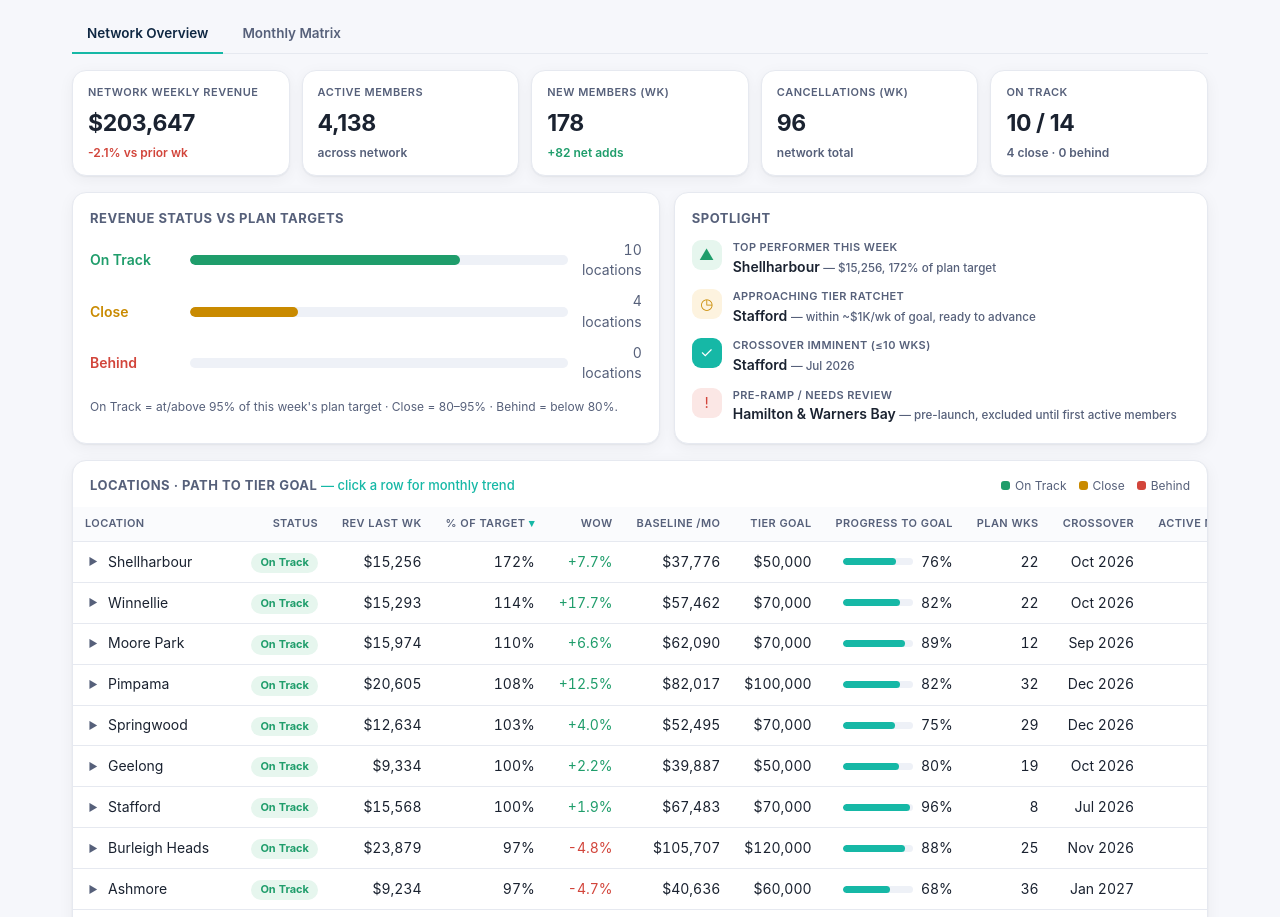
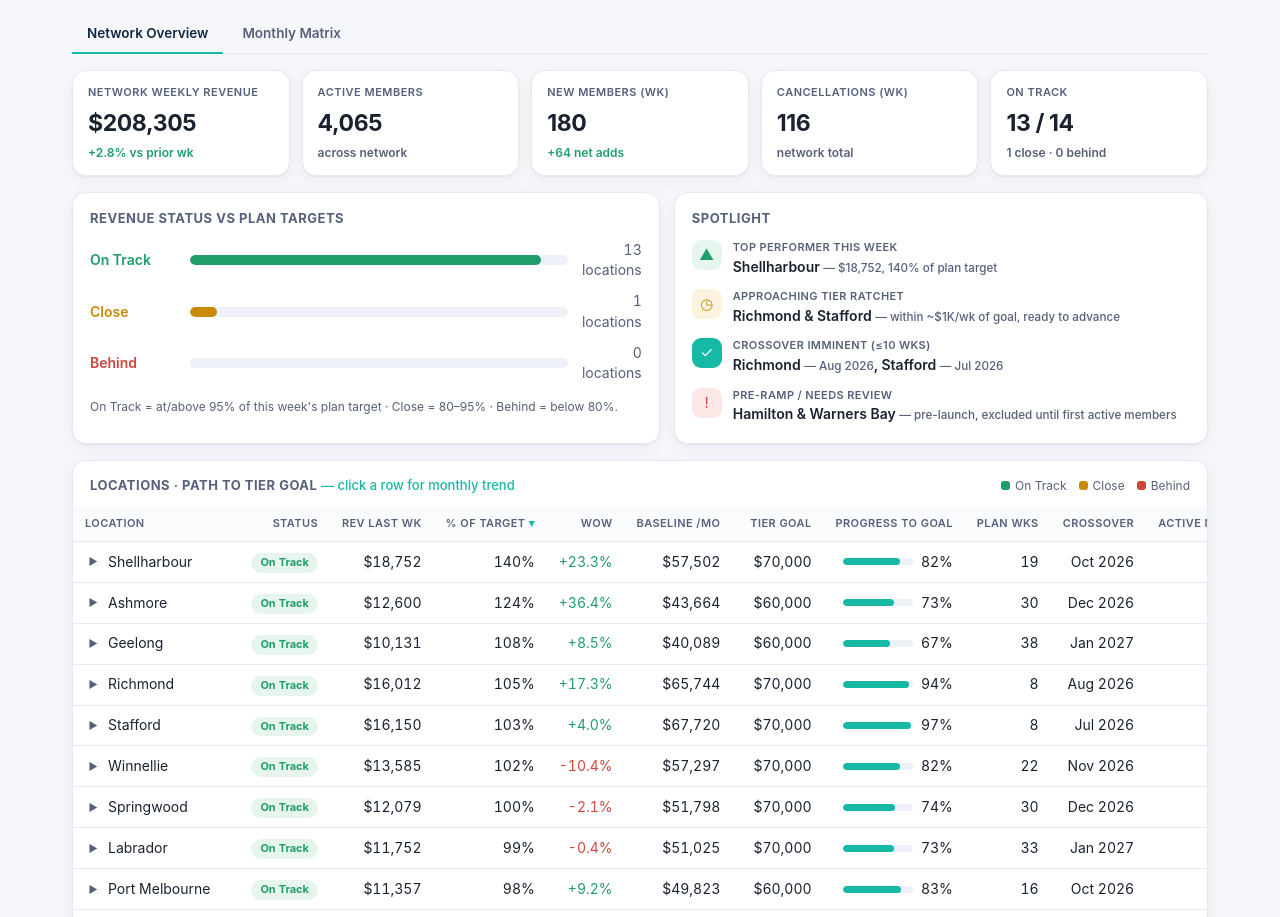
Before and after one commit to jonathan-p3recovery/p3-network-dashboard, a plain HTML site: page index.html in a window 1280 px wide. Shown: the part 79-996 px from the top of the page. Drawn offline with Linux system fonts and the light colour scheme.

Commit message:
Commit this weeks files

```diff
--- a/index.html
+++ b/index.html
@@ -122,9 +122,9 @@ table.mtx tr.total td:first-child{background:#f3f6fb}
   <header class="hd">
     <div>
       <div class="title">P3 Recovery <span class="dot">·</span> Network Health Overview</div>
-      <div class="sub">Path to Tier Goal across 14 trading locations · Week ending Sun 14 Jun 2026</div>
+      <div class="sub">Path to Tier Goal across 14 trading locations · Week ending Sun 21 Jun 2026</div>
     </div>
-    <div class="tag">Static snapshot · generated 17 Jun 2026 · all revenue incl. GST</div>
+    <div class="tag">Static snapshot · generated 22 Jun 2026 · all revenue incl. GST</div>
   </header>
   <nav class="tabs">
     <button class="active" data-tab="overview">Network Overview</button>
@@ -136,18 +136,18 @@ table.mtx tr.total td:first-child{background:#f3f6fb}
     <div class="card">
       <h3>Revenue status vs plan targets</h3>
       <div class="statusbars">
-        <div class="sb"><span class="nm" style="color:var(--green)">On Track</span><div class="bar"><i style="width:71.4%;background:var(--green)"></i></div><span class="ct">10 locations</span></div>
-        <div class="sb"><span class="nm" style="color:var(--amber)">Close</span><div class="bar"><i style="width:28.6%;background:var(--amber)"></i></div><span class="ct">4 locations</span></div>
-        <div class="sb"><span class="nm" style="color:var(--red)">Behind</span><div class="bar"><i style="width:0%;background:var(--red)"></i></div><span class="ct">0 locations</span></div>
+        <div class="sb"><span class="nm" style="color:var(--green)">On Track</span><div class="bar"><i style="width:92.9%;background:var(--green)"></i></div><span class="ct">13 locations</span></div>
+        <div class="sb"><span class="nm" style="color:var(--amber)">Close</span><div class="bar"><i style="width:7.1%;background:var(--amber)"></i></div><span class="ct">1 locations</span></div>
+        <div class="sb"><span class="nm" style="color:var(--red)">Behind</span><div class="bar"><i style="width:0.0%;background:var(--red)"></i></div><span class="ct">0 locations</span></div>
       </div>
       <p class="foot" style="margin-top:14px">On Track = at/above 95% of this week's plan target · Close = 80–95% · Behind = below 80%.</p>
     </div>
     <div class="card">
       <h3>Spotlight</h3>
       <div class="spot">
-        <div class="item"><div class="ic" style="background:var(--green-bg);color:var(--green)">▲</div><div><div class="k">Top performer this week</div><div class="v">Shellharbour <small>— $15,256, 172% of plan target</small></div></div></div>
-        <div class="item"><div class="ic" style="background:var(--amber-bg);color:var(--amber)">◷</div><div><div class="k">Approaching tier ratchet</div><div class="v">Stafford <small>— within ~$1K/wk of goal, ready to advance</small></div></div></div>
-        <div class="item"><div class="ic" style="background:var(--p3-accent);color:#fff">✓</div><div><div class="k">Crossover imminent (≤10 wks)</div><div class="v">Stafford <small>— Jul 2026</small></div></div></div>
+        <div class="item"><div class="ic" style="background:var(--green-bg);color:var(--green)">▲</div><div><div class="k">Top performer this week</div><div class="v">Shellharbour <small>— $18,752, 140% of plan target</small></div></div></div>
+        <div class="item"><div class="ic" style="background:var(--amber-bg);color:var(--amber)">◷</div><div><div class="k">Approaching tier ratchet</div><div class="v">Richmond &amp; Stafford <small>— within ~$1K/wk of goal, ready to advance</small></div></div></div>
+        <div class="item"><div class="ic" style="background:var(--p3-accent);color:#fff">✓</div><div><div class="k">Crossover imminent (≤10 wks)</div><div class="v">Richmond <small>— Aug 2026</small>, Stafford <small>— Jul 2026</small></div></div></div>
         <div class="item"><div class="ic" style="background:var(--red-bg);color:var(--red)">!</div><div><div class="k">Pre-ramp / needs review</div><div class="v">Hamilton &amp; Warners Bay <small>— pre-launch, excluded until first active members</small></div></div></div>
       </div>
     </div>
@@ -186,53 +186,53 @@ table.mtx tr.total td:first-child{background:#f3f6fb}
   <p class="foot">Hapana transaction-day basis · monthly figures are exact daily sums (no week-straddle approximation). Sortable: click any column header.</p>
   </div>
   <div id="tab-monthly" class="tabpane">
-    <p class="mtx-note">Total revenue (incl-GST) by calendar month — every location at a glance. Cells are shaded by value within each location's row. <strong>Jun 2026</strong> is the live month (through day 14 of 30); its projection is MTD × 30/14.</p>
+    <p class="mtx-note">Total revenue (incl-GST) by calendar month — every location at a glance. Cells are shaded by value within each location's row. <strong>Jun 2026</strong> is the live month (through day 21 of 30); its projection is MTD × 30/21.</p>
     <div class="tablecard">
       <div class="mtx-scroll">
         <table class="mtx" id="mtx"><thead></thead><tbody></tbody></table>
       </div>
     </div>
     <div class="mtx-legend"><span>Lower</span><span class="gradient"></span><span>Higher (within each location)</span></div>
-    <p class="foot">Network figures cover the 14 trading locations only. Hamilton (dormant since Dec 2025) and Warners Bay (opened Jun 2026, $223 soft-trade) are excluded until they record active members — they re-enter automatically once trading. Shellharbour also opened Jun 2026; its Mar–May figures are pre-opening soft trade.</p>
+    <p class="foot">Network figures cover the 14 trading locations. Hamilton (dormant since Dec 2025) and Warners Bay (opened Jun 2026, $356 soft-trade) are excluded until they record active members — they re-enter automatically once trading. Shellharbour opened Jun 2026; its Mar–May figures are pre-opening soft trade.</p>
   </div>
 </div>
 <script>
 // ── DATA — updated by Update P3 Dashboard skill ──
-const NET={revenue:203647.00, wow:-0.0207, active:4138, newM:178, canc:96, netAdds:82};
-const cross={"Jul 2026":1,"Sep 2026":2,"Oct 2026":3,"Nov 2026":4,"Dec 2026":5,"Jan 2027":6};
+const NET={revenue:208305, wow:0.0277, active:4065, newM:180, canc:116, netAdds:64};
+const cross={"Jul 2026":1,"Aug 2026":2,"Sep 2026":3,"Oct 2026":4,"Nov 2026":5,"Dec 2026":6,"Jan 2027":7};
 const DATA=[
- {name:"Shellharbour",status:"On Track",lastWk:15256.03,pct:1.7247,wow:0.0773,monthly:37776,goal:50000,planWks:22,crossover:"Oct 2026",active:288,netAdds:17},
- {name:"Winnellie",status:"On Track",lastWk:15292.89,pct:1.1419,wow:0.1773,monthly:57462,goal:70000,planWks:22,crossover:"Oct 2026",active:298,netAdds:22},
- {name:"Moore Park",status:"On Track",lastWk:15973.95,pct:1.1031,wow:0.0660,monthly:62090,goal:70000,planWks:12,crossover:"Sep 2026",active:221,netAdds:5},
- {name:"Pimpama",status:"On Track",lastWk:20605,pct:1.0812,wow:0.1247,monthly:82017,goal:100000,planWks:32,crossover:"Dec 2026",active:448,netAdds:7},
- {name:"Springwood",status:"On Track",lastWk:12633.9,pct:1.0310,wow:0.0402,monthly:52495,goal:70000,planWks:29,crossover:"Dec 2026",active:246,netAdds:2},
- {name:"Geelong",status:"On Track",lastWk:9334.3,pct:1.0007,wow:0.0224,monthly:39887,goal:50000,planWks:19,crossover:"Oct 2026",active:265,netAdds:12},
- {name:"Stafford",status:"On Track",lastWk:15567.81,pct:0.9950,wow:0.0187,monthly:67483,goal:70000,planWks:8,crossover:"Jul 2026",active:331,netAdds:-5},
- {name:"Burleigh Heads",status:"On Track",lastWk:23879.32,pct:0.9736,wow:-0.0478,monthly:105707,goal:120000,planWks:25,crossover:"Nov 2026",active:496,netAdds:16},
- {name:"Ashmore",status:"On Track",lastWk:9234.08,pct:0.9718,wow:-0.0465,monthly:40636,goal:60000,planWks:36,crossover:"Jan 2027",active:204,netAdds:-1},
- {name:"Labrador",status:"On Track",lastWk:11832.68,pct:0.9643,wow:-0.0263,monthly:52614,goal:70000,planWks:31,crossover:"Dec 2026",active:257,netAdds:3},
- {name:"Richmond",status:"Close",lastWk:13655.29,pct:0.9480,wow:-0.1675,monthly:61837,goal:70000,planWks:14,crossover:"Sep 2026",active:287,netAdds:5},
- {name:"Mount Maunganui",status:"Close",lastWk:7903.28,pct:0.9406,wow:-0.0603,monthly:35869,goal:50000,planWks:26,crossover:"Nov 2026",active:205,netAdds:-4},
- {name:"Bayside",status:"Close",lastWk:21943.56,pct:0.9179,wow:-0.1772,monthly:102943,goal:120000,planWks:26,crossover:"Nov 2026",active:404,netAdds:2},
- {name:"Port Melbourne",status:"Close",lastWk:10534.91,pct:0.8953,wow:-0.1597,monthly:50356,goal:70000,planWks:31,crossover:"Dec 2026",active:188,netAdds:1}
+ {name:"Shellharbour",status:"On Track",lastWk:18751.9,pct:1.3972,wow:0.2329,monthly:57502,goal:70000,planWks:19,crossover:"Oct 2026",active:285,netAdds:5},
+ {name:"Ashmore",status:"On Track",lastWk:12600.03,pct:1.235,wow:0.3645,monthly:43664,goal:60000,planWks:30,crossover:"Dec 2026",active:211,netAdds:6},
+ {name:"Geelong",status:"On Track",lastWk:10131.42,pct:1.081,wow:0.0854,monthly:40089,goal:60000,planWks:38,crossover:"Jan 2027",active:278,netAdds:18},
+ {name:"Richmond",status:"On Track",lastWk:16011.62,pct:1.0469,wow:0.1726,monthly:65744,goal:70000,planWks:8,crossover:"Aug 2026",active:296,netAdds:13},
+ {name:"Stafford",status:"On Track",lastWk:16150.13,pct:1.0291,wow:0.0404,monthly:67720,goal:70000,planWks:8,crossover:"Jul 2026",active:320,netAdds:-2},
+ {name:"Winnellie",status:"On Track",lastWk:13585.16,pct:1.0172,wow:-0.1043,monthly:57297,goal:70000,planWks:22,crossover:"Nov 2026",active:268,netAdds:3},
+ {name:"Springwood",status:"On Track",lastWk:12079.25,pct:0.9988,wow:-0.0212,monthly:51798,goal:70000,planWks:30,crossover:"Dec 2026",active:243,netAdds:-11},
+ {name:"Labrador",status:"On Track",lastWk:11752.41,pct:0.987,wow:-0.0043,monthly:51025,goal:70000,planWks:33,crossover:"Jan 2027",active:251,netAdds:11},
+ {name:"Port Melbourne",status:"On Track",lastWk:11357.49,pct:0.9754,wow:0.0923,monthly:49823,goal:60000,planWks:16,crossover:"Oct 2026",active:181,netAdds:1},
+ {name:"Moore Park",status:"On Track",lastWk:14091.89,pct:0.9621,wow:-0.1111,monthly:62816,goal:70000,planWks:11,crossover:"Sep 2026",active:219,netAdds:-1},
+ {name:"Mount Maunganui",status:"On Track",lastWk:7869.66,pct:0.957,wow:-0.0043,monthly:35081,goal:50000,planWks:27,crossover:"Dec 2026",active:207,netAdds:1},
+ {name:"Bayside",status:"On Track",lastWk:23096.71,pct:0.9529,wow:0.0527,monthly:104378,goal:120000,planWks:24,crossover:"Nov 2026",active:396,netAdds:4},
+ {name:"Pimpama",status:"On Track",lastWk:18126,pct:0.9502,wow:-0.1189,monthly:82099,goal:100000,planWks:32,crossover:"Dec 2026",active:436,netAdds:5},
+ {name:"Burleigh Heads",status:"Close",lastWk:22700.84,pct:0.9464,wow:-0.0447,monthly:103371,goal:120000,planWks:29,crossover:"Dec 2026",active:474,netAdds:11}
 ];
 const MONTHLY={
- "Ashmore":{months:["Mar 2026","Apr 2026","May 2026"],vals:[42351,42062,47257],mtd:18918,proj:40539,target:41638},
- "Bayside":{months:["Mar 2026","Apr 2026","May 2026"],vals:[96201,88899,94927],mtd:48614,proj:104174,target:104144},
- "Burleigh Heads":{months:["Mar 2026","Apr 2026","May 2026"],vals:[112637,100914,108562],mtd:48957,proj:104908,target:106757},
- "Geelong":{months:["Mar 2026","Apr 2026","May 2026"],vals:[35300,36304,39590],mtd:18464,proj:39566,target:40855},
- "Labrador":{months:["Mar 2026","Apr 2026","May 2026"],vals:[46716,48735,49807],mtd:23984,proj:51395,target:53661},
- "Moore Park":{months:["Mar 2026","Apr 2026","May 2026"],vals:[58808,51982,58986],mtd:30959,proj:66340,target:63302},
- "Mount Maunganui":{months:["Mar 2026","Apr 2026","May 2026"],vals:[39344,37205,36285],mtd:16314,proj:34958,target:36892},
- "Pimpama":{months:["Mar 2026","Apr 2026","May 2026"],vals:[82860,77109,80670],mtd:38926,proj:83413,target:83045},
- "Port Melbourne":{months:["Mar 2026","Apr 2026","May 2026"],vals:[44443,43554,49994],mtd:23072,proj:49439,target:51509},
- "Richmond":{months:["Mar 2026","Apr 2026","May 2026"],vals:[64968,58318,62288],mtd:30058,proj:64410,target:62935},
- "Shellharbour":{months:["Mar 2026","Apr 2026","May 2026"],vals:[4107,2675,6845],mtd:29417,proj:63037,target:38820,opened:"Jun 2026"},
- "Springwood":{months:["Mar 2026","Apr 2026","May 2026"],vals:[60264,60180,57245],mtd:24780,proj:53100,target:53600},
- "Stafford":{months:["Mar 2026","Apr 2026","May 2026"],vals:[78898,74186,69822],mtd:30849,proj:66106,target:68583},
- "Winnellie":{months:["Mar 2026","Apr 2026","May 2026"],vals:[60345,59140,56525],mtd:28283,proj:60607,target:58508}
+ "Shellharbour":{months:["Mar 2026","Apr 2026","May 2026"],vals:[4107,2675,6845],mtd:48122,proj:68746,target:58264,opened:"Jun 2026"},
+ "Ashmore":{months:["Mar 2026","Apr 2026","May 2026"],vals:[42351,42062,47257],mtd:31518,proj:45026,target:44288},
+ "Geelong":{months:["Mar 2026","Apr 2026","May 2026"],vals:[35300,36304,39590],mtd:28596,proj:40851,target:40692},
+ "Richmond":{months:["Mar 2026","Apr 2026","May 2026"],vals:[64968,58318,62288],mtd:46069,proj:65814,target:66418},
+ "Stafford":{months:["Mar 2026","Apr 2026","May 2026"],vals:[78898,74186,69822],mtd:46954,proj:67078,target:68401},
+ "Winnellie":{months:["Mar 2026","Apr 2026","May 2026"],vals:[60345,59140,56525],mtd:41743,proj:59632,target:57950},
+ "Springwood":{months:["Mar 2026","Apr 2026","May 2026"],vals:[60264,60180,57245],mtd:36566,proj:52237,target:52485},
+ "Labrador":{months:["Mar 2026","Apr 2026","May 2026"],vals:[46716,48735,49807],mtd:35708,proj:51011,target:51677},
+ "Port Melbourne":{months:["Mar 2026","Apr 2026","May 2026"],vals:[44443,43554,49994],mtd:34292,proj:48988,target:50534},
+ "Moore Park":{months:["Mar 2026","Apr 2026","May 2026"],vals:[58808,51982,58986],mtd:44930,proj:64186,target:63559},
+ "Mount Maunganui":{months:["Mar 2026","Apr 2026","May 2026"],vals:[39344,37205,36285],mtd:24183,proj:34548,target:35716},
+ "Bayside":{months:["Mar 2026","Apr 2026","May 2026"],vals:[96201,88899,94976],mtd:71931,proj:102759,target:105118},
+ "Pimpama":{months:["Mar 2026","Apr 2026","May 2026"],vals:[82860,77109,80670],mtd:57018,proj:81454,target:82736},
+ "Burleigh Heads":{months:["Mar 2026","Apr 2026","May 2026"],vals:[112637,100914,108562],mtd:71541,proj:102201,target:104022}
 };
-const MTD_DAYS=14;
+const MTD_DAYS=21;
 const MONTH_DAYS=30;
 
 // ── RENDER — do not modify below this line ──
```
Also changed, not shown: 1 other file.
